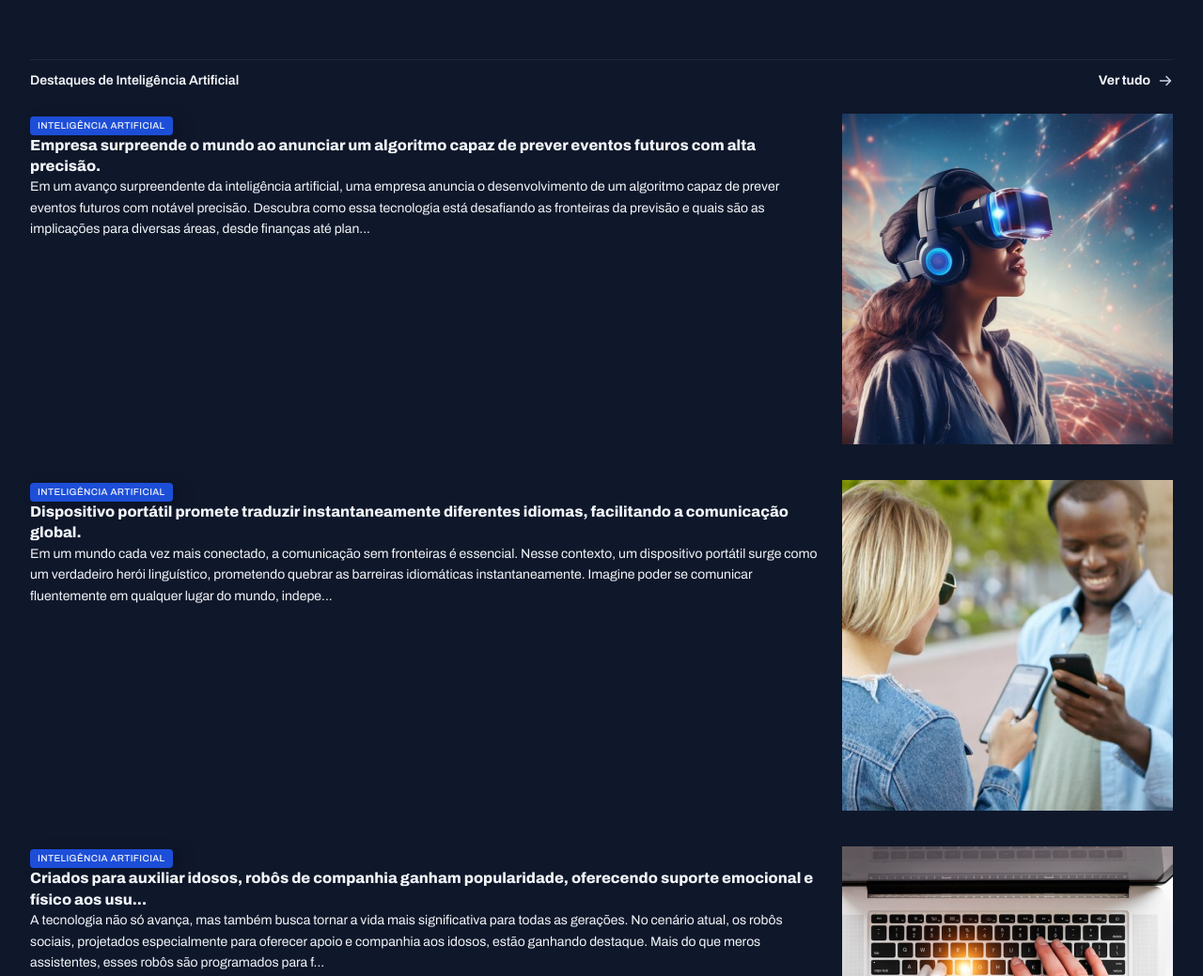
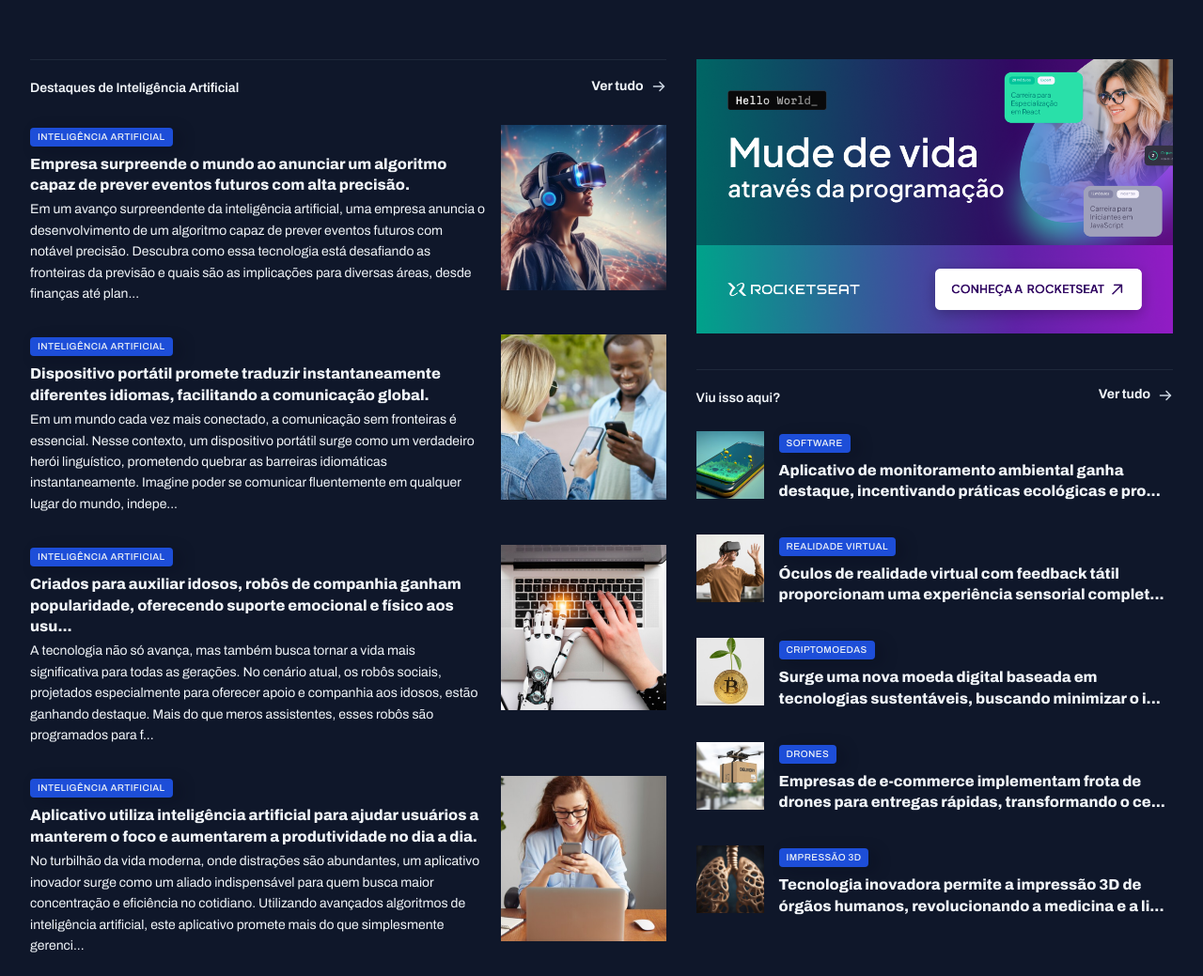
Before and after one commit to ArianeMoura/portaldenoticias, a plain HTML site: page index.html in a window 1280 px wide. Shown: the part 1000-2039 px from the top of the page at 94% size. Drawn offline with Linux system fonts and the light colour scheme.

Commit message:
estilizando as últimas seções

```diff
--- a/index.html
+++ b/index.html
@@ -228,7 +228,7 @@
       </div>
     </section>
 
-    <div>
+    <aside>
       <div id="ads">
         <img src="assets/Ads.png" alt="">
       </div>
@@ -310,7 +310,7 @@
 
         </div>
       </section>
-    </div>
+    </aside>
   </main>
 </body>
 
--- a/styles/global.css
+++ b/styles/global.css
@@ -13,7 +13,7 @@
   --text-color-secondary: #CBD5E1;
 
   --font-family: 'Archivo', sans-serif;
-  --h1: 800 24px/135% var(--font-family) ;
+  --h1: 800 24px/135% var(--font-family);
   --h2: 800 16px/140% var(--font-family);
   --h3: 800 14px/140% var(--font-family);
   --text-span: 600 14px/145% var(--font-family);
@@ -36,8 +36,10 @@ a:hover {
   color: var(--brand-color-light);
 }
 
-h1, h2, h3 {
-font: inherit;
+h1,
+h2,
+h3 {
+  font: inherit;
 }
 
 img {
@@ -51,8 +53,16 @@ img {
 }
 
 main {
-  margin-top: 40px;
-  gap: 80px;
+  margin-block: 40px;
+  row-gap: 80px;
+  column-gap: 32px;
+
+  grid-template-columns: 2fr 1.5fr;
+
+  grid-template-areas:
+    "featured featured"
+    "weekly weekly"
+    "ai aside";
 }
 
 .content-tag {
--- a/styles/sections.css
+++ b/styles/sections.css
@@ -21,6 +21,8 @@ section header {
 }
 
 #featured {
+  grid-area: featured;
+
   img {
     height: 100%;
     object-fit: cover;
@@ -59,6 +61,7 @@ section header {
 }
 
 #weekly {
+  grid-area: weekly;
 
   &>div {
     grid-template-columns: repeat(4, 292px);
@@ -83,3 +86,35 @@ section header {
     }
   }
 }
+
+#ai {
+  grid-area: ai;
+
+  img {
+    width: 176px;
+    aspect-ratio: 1/1;
+    object-fit: cover;
+  }
+
+  h3 {
+    margin-block: 8px 4px;
+  }
+}
+
+aside {
+  grid-area: aside;
+}
+
+#more {
+  margin-top: 32px;
+
+  h3 {
+    margin-top: 8px;
+  }
+
+  img {
+    width: 72px;
+    aspect-ratio: 1/1;
+    object-fit: cover;
+  }
+}
```
Also changed, not shown: styles/utility.css (line endings or trailing spaces).
